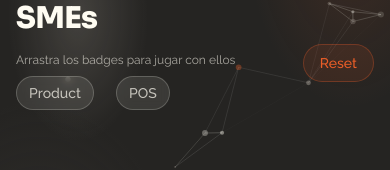
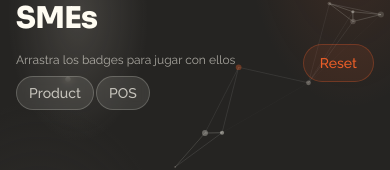
Before and after one commit to santiagorugeba/my-portfolio-main, a React (Vite) app: page /case/pos-smes in a window 390 px wide. Shown: the part 238-408 px from the top of the page. Built offline with nearby package versions, Linux system fonts and the light colour scheme.

Commit message:
fix: Espaciado responsivo para badges en mobile
- Espaciado de 80px en mobile vs 100px en desktop
- Hook de resize para recalcular posiciones automáticamente
- Badges ya no se superponen en dispositivos móviles
- Reset button mantiene espaciado responsivo

```diff
--- a/src/components/InteractiveBadges.tsx
+++ b/src/components/InteractiveBadges.tsx
@@ -1,4 +1,4 @@
-import React, { useState } from 'react';
+import React, { useState, useEffect } from 'react';
 import { motion } from 'framer-motion';
 import InteractiveBadge from './InteractiveBadge';
 
@@ -13,14 +13,38 @@ interface InteractiveBadgesProps {
 }
 
 export default function InteractiveBadges({ badges }: InteractiveBadgesProps) {
+  // Función para calcular espaciado responsivo
+  const getResponsiveSpacing = (index: number) => {
+    if (typeof window !== 'undefined') {
+      const isMobile = window.innerWidth < 768; // md breakpoint
+      return isMobile ? index * 80 : index * 100; // Menos espaciado en mobile
+    }
+    return index * 100; // Fallback para SSR
+  };
+
   const [badgePositions, setBadgePositions] = useState<Record<string, { x: number; y: number }>>(
-    badges.reduce((acc, badge) => {
-      acc[badge.id] = badge.initialPosition;
+    badges.reduce((acc, badge, index) => {
+      acc[badge.id] = { x: getResponsiveSpacing(index), y: 0 };
       return acc;
     }, {} as Record<string, { x: number; y: number }>)
   );
 
   const [resetKey, setResetKey] = useState(0);
+
+  // Hook para manejar resize y recalcular posiciones
+  useEffect(() => {
+    const handleResize = () => {
+      setBadgePositions(
+        badges.reduce((acc, badge, index) => {
+          acc[badge.id] = { x: getResponsiveSpacing(index), y: 0 };
+          return acc;
+        }, {} as Record<string, { x: number; y: number }>)
+      );
+    };
+
+    window.addEventListener('resize', handleResize);
+    return () => window.removeEventListener('resize', handleResize);
+  }, [badges]);
 
   const handlePositionChange = (badgeId: string, position: { x: number; y: number }) => {
     setBadgePositions(prev => ({
@@ -30,10 +54,10 @@ export default function InteractiveBadges({ badges }: InteractiveBadgesProps) {
   };
 
   const handleReset = () => {
-    // Resetear posiciones a las iniciales
+    // Resetear posiciones a las iniciales con espaciado responsivo
     setBadgePositions(
-      badges.reduce((acc, badge) => {
-        acc[badge.id] = badge.initialPosition;
+      badges.reduce((acc, badge, index) => {
+        acc[badge.id] = { x: getResponsiveSpacing(index), y: 0 };
         return acc;
       }, {} as Record<string, { x: number; y: number }>)
     );
--- a/src/pages/Case.tsx
+++ b/src/pages/Case.tsx
@@ -103,10 +103,7 @@ export default function Case() {
               badges={tags.map((tag, i) => ({
                 id: `tag-${i}`,
                 label: tag,
-                initialPosition: {
-                  x: i * 100, // Espaciado horizontal inicial 100px
-                  y: 0
-                }
+                initialPosition: { x: 0, y: 0 } // Se calcula automáticamente dentro del componente
               }))}
             />
           </div>
```
